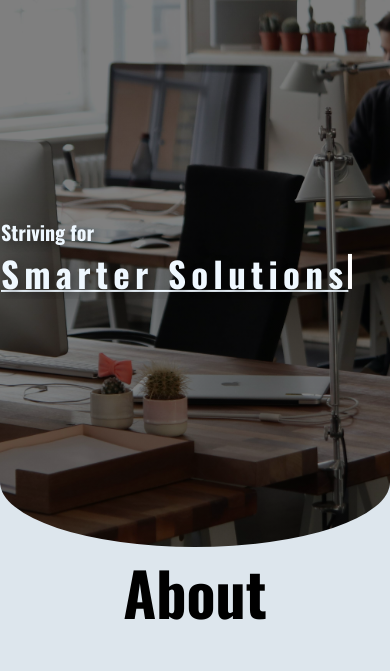
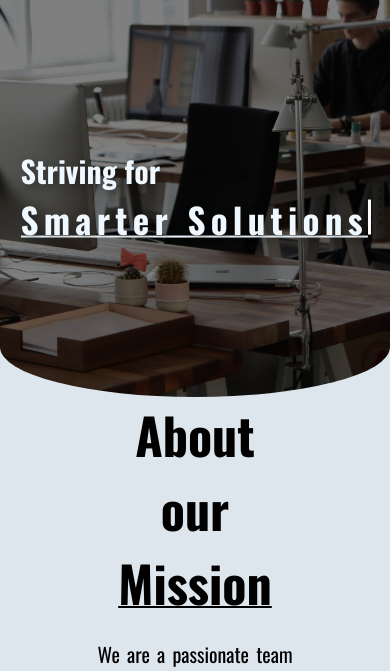
Before and after one commit to denjinhado/company, a plain HTML site: page index.html in a window 390 px wide. Shown: the part 103-774 px from the top of the page. Drawn offline with nearby package versions, Linux system fonts and the light colour scheme.

Commit message:
header title, content title fixed

```diff
--- a/css/style.css
+++ b/css/style.css
@@ -113,7 +113,7 @@ header {
   gap: 2rem;
   margin-bottom: 3rem;
   .content-title {
-    font-size: 6rem;
+    font-size: 5rem;
     width: 100%;
     text-align: center;
     padding-right: 10px;
@@ -370,6 +370,9 @@ footer {
 }
 /* tablet */
 @media screen and (min-width: 360px) and (max-width: 768px) {
+  .footer-nav {
+    /* visibility: hidden; */
+  }
   .nav {
     display: flex;
     flex-direction: row;
@@ -409,9 +412,12 @@ footer {
     }
   }
   header {
+    height: 500px;
     .title {
       width: 39%;
-      font-size: 2rem;
+      font-size: 3rem;
+      top: 25%;
+      left: 15%;
       position: relative;
       transform: translate(-25%, -60%);
       span {
@@ -423,11 +429,15 @@ footer {
     display: flex;
     flex-direction: column;
     .content-title {
+      /* font-size: 5rem; */
       text-align: center;
       border-right: none;
       margin: 0;
       width: 100%;
       padding-right: 0;
+      span {
+        font-size: 5rem;
+      }
     }
   }
   .cards {
--- a/index.html
+++ b/index.html
@@ -130,7 +130,7 @@
 
   </section>
   <footer>
-    <div class="nav">
+    <div class="nav footer-nav">
       <a href="" class="logo"><svg xmlns="http://www.w3.org/2000/svg"
           viewBox="0 0 448 512"><!--!Font Awesome Free 6.5.2 by @fontawesome - https://fontawesome.com License - https://fontawesome.com/license/free Copyright 2024 Fonticons, Inc.-->
           <path
```
